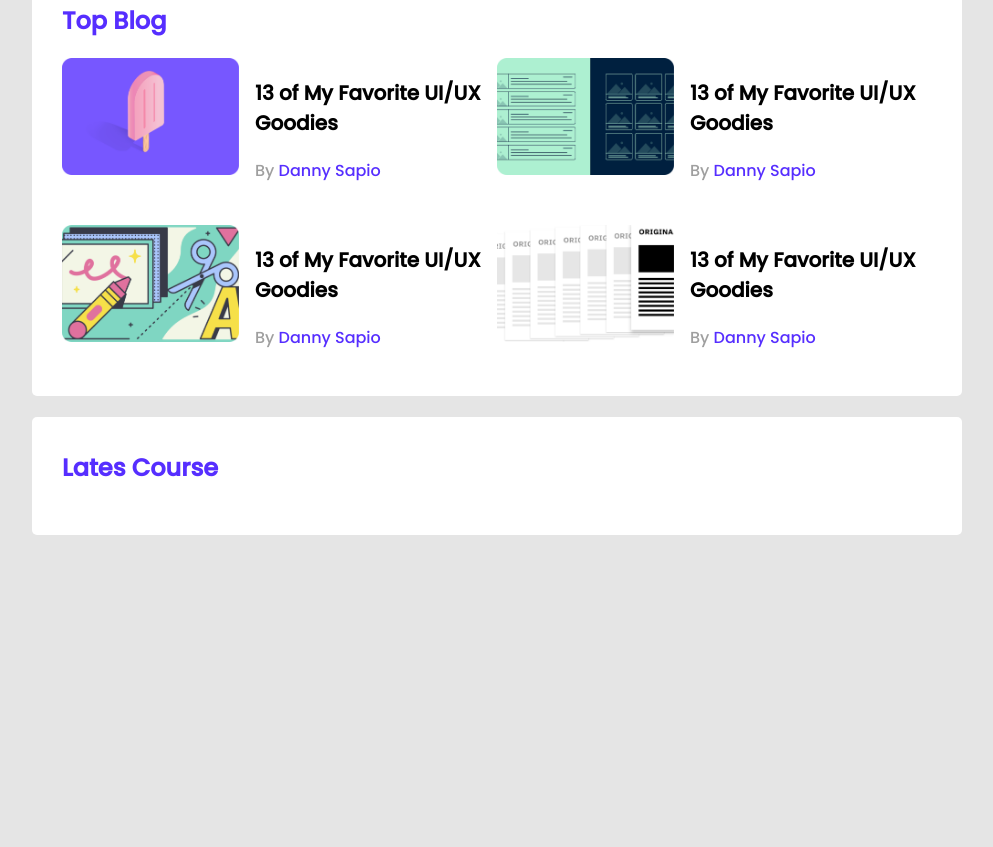
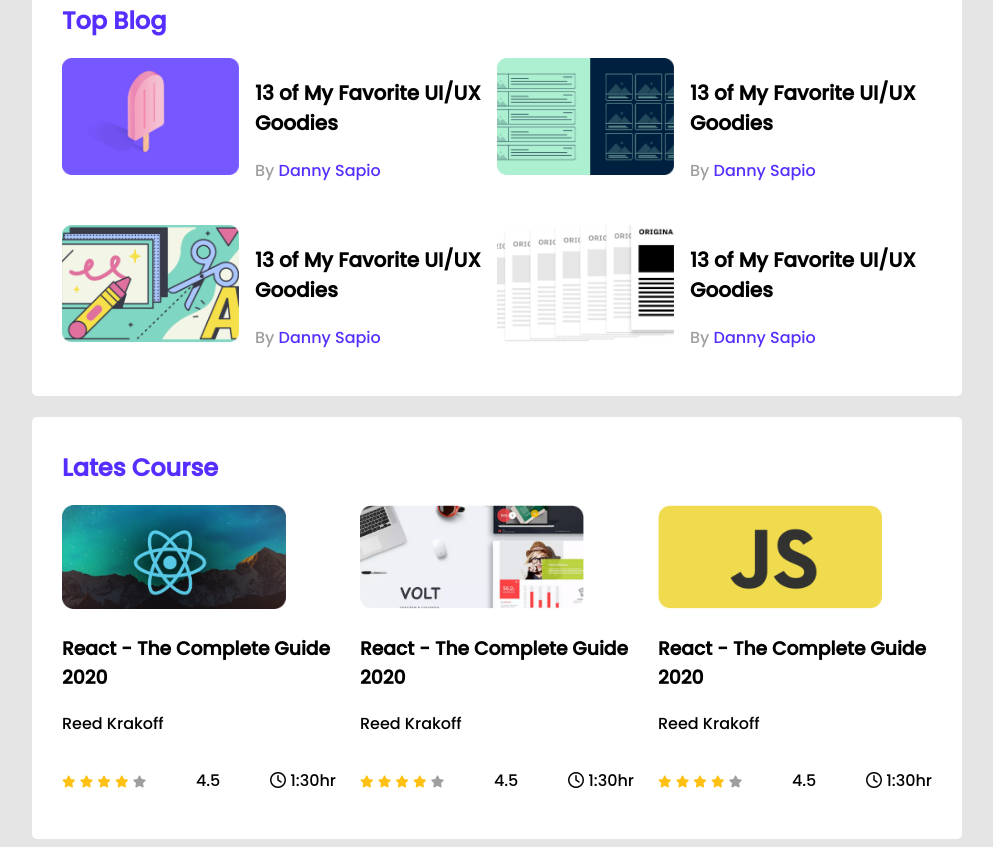
Before and after one commit to NirobxHasan/leader-board-CSS3, a plain HTML site: page index.html in a window 1280 px wide. Shown: the part 328-1175 px from the top of the page, without its empty margins (143-1136 px from the left). Before the commit the page ends 871 px from the top, so only its background shows below. Drawn offline with Linux system fonts and the light colour scheme.

Commit message:
responsive

```diff
--- a/index.html
+++ b/index.html
@@ -6,6 +6,8 @@
     <meta http-equiv="X-UA-Compatible" content="IE=edge">
     <meta name="viewport" content="width=device-width, initial-scale=1.0">
     <title>Leader Board</title>
+    <!-- font awesome -->
+    <script src="https://kit.fontawesome.com/836ce93e81.js" crossorigin="anonymous"></script>
 
     <!-- stylesheet -->
     <link rel="stylesheet" href="styles/style.css">
@@ -108,6 +110,80 @@
 
         <section class="container">
             <h2 class="section-title">Lates Course</h2>
+            <div class="courses">
+                <div class="course">
+                    <div class="course-banner">
+                        <img src="images/courses/course-1.png" alt="">
+                    </div>
+                    <div class="course-detail">
+                        <h3 class="course-title">React - The Complete Guide 2020</h3>
+                        <p class="course-author">Reed Krakoff</p>
+                        <div class="course-info">
+                            <div>
+                                <i class="fas fa-star filled"></i>
+                                <i class="fas fa-star filled"></i>
+                                <i class="fas fa-star filled"></i>
+                                <i class="fas fa-star filled"></i>
+                                <i class="fas fa-star empty"></i>
+                            </div>
+                            <p>4.5</p>
+                            <div class="course-duration">
+                                <i class="far fa-clock"></i>
+                                1:30hr
+                            </div>
+                        </div>
+
+                    </div>
+                </div>
+                <div class="course">
+                    <div class="course-banner">
+                        <img src="images/courses/course-2.png" alt="">
+                    </div>
+                    <div class="course-detail">
+                        <h3 class="course-title">React - The Complete Guide 2020</h3>
+                        <p class="course-author">Reed Krakoff</p>
+                        <div class="course-info">
+                            <div>
+                                <i class="fas fa-star filled"></i>
+                                <i class="fas fa-star filled"></i>
+                                <i class="fas fa-star filled"></i>
+                                <i class="fas fa-star filled"></i>
+                                <i class="fas fa-star empty"></i>
+                            </div>
+                            <p>4.5</p>
+                            <div class="course-duration">
+                                <i class="far fa-clock"></i>
+                                1:30hr
+                            </div>
+                        </div>
+
+                    </div>
+                </div>
+                <div class="course">
+                    <div class="course-banner">
+                        <img src="images/courses/course-3.png" alt="">
+                    </div>
+                    <div class="course-detail">
+                        <h3 class="course-title">React - The Complete Guide 2020</h3>
+                        <p class="course-author">Reed Krakoff</p>
+                        <div class="course-info">
+                            <div>
+                                <i class="fas fa-star filled"></i>
+                                <i class="fas fa-star filled"></i>
+                                <i class="fas fa-star filled"></i>
+                                <i class="fas fa-star filled"></i>
+                                <i class="fas fa-star empty"></i>
+                            </div>
+                            <p>4.5</p>
+                            <div class="course-duration">
+                                <i class="far fa-clock"></i>
+                                1:30hr
+                            </div>
+                        </div>
+
+                    </div>
+                </div>
+            </div>
 
         </section>
 
--- a/styles/style.css
+++ b/styles/style.css
@@ -97,3 +97,76 @@ hr{
     font-size: 16px;
     color: #562EFF;
 }
+
+
+
+/* Latest Course */
+.courses{
+    display: grid;
+    grid-template-columns: repeat(3,1fr);
+    grid-column-gap: 24px;
+}
+.course{
+
+}
+
+.course .course-banner img{
+    width: 224px;
+    height: 104px;
+}
+.course-info{
+    display:flex;
+    align-items: center;
+    justify-content: space-between;
+}
+.fa-star{
+    font-size: 12px;
+}
+.fa-star.filled{
+    color:  #FFC014;
+
+}
+.fa-star.empty{
+    color: #9F9F9F;
+}
+
+
+/* Media Queries */
+
+/* Mobile Devices */
+
+@media only screen and (max-width: 688px){
+    .container{
+        width: 100%;
+    }
+    .players, .blogs, .courses{
+        grid-template-columns: repeat(1,1fr);
+    }
+    .player, .blog{
+        flex-direction: column;
+        align-items: center;
+    }
+    .section-title{
+        text-align: center;
+
+
+    }
+
+}
+
+/* table devices */
+
+@media only screen and (min-width: 689px) and (max-width: 992px){
+    .container{
+        width: 100%;
+    }
+    .players,.courses{
+        grid-template-columns: repeat(2,1fr);
+    }
+    .blogs{
+        grid-template-columns: repeat(1,1fr);
+    }
+    .player{
+        justify-content: center;
+    }
+}
```
